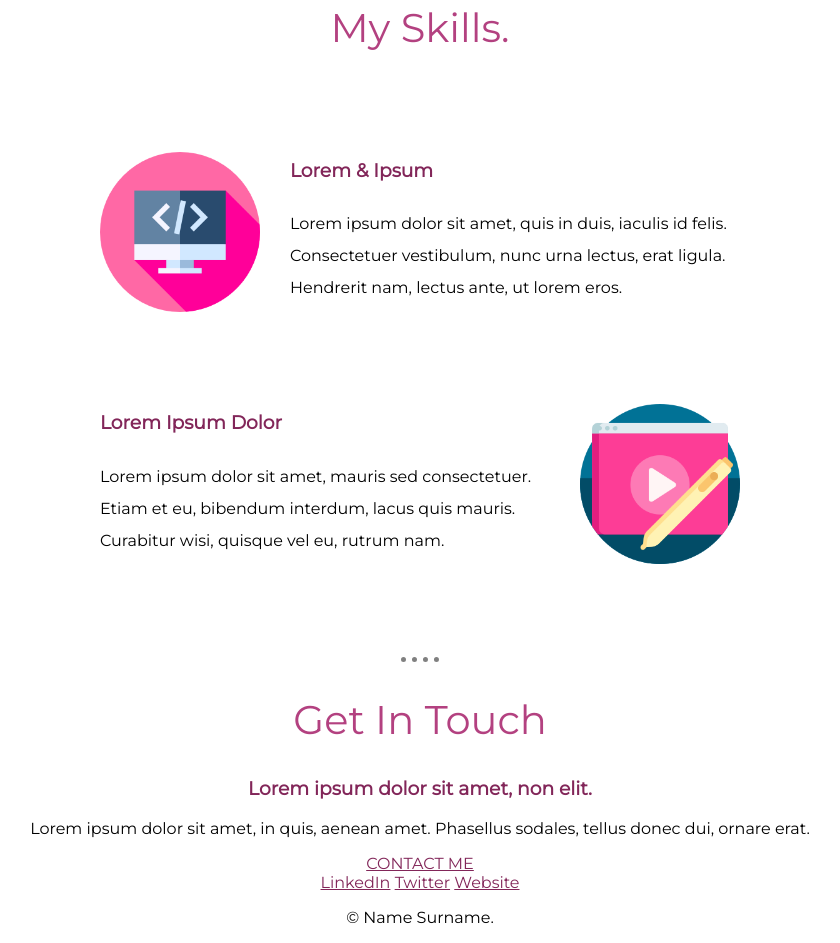
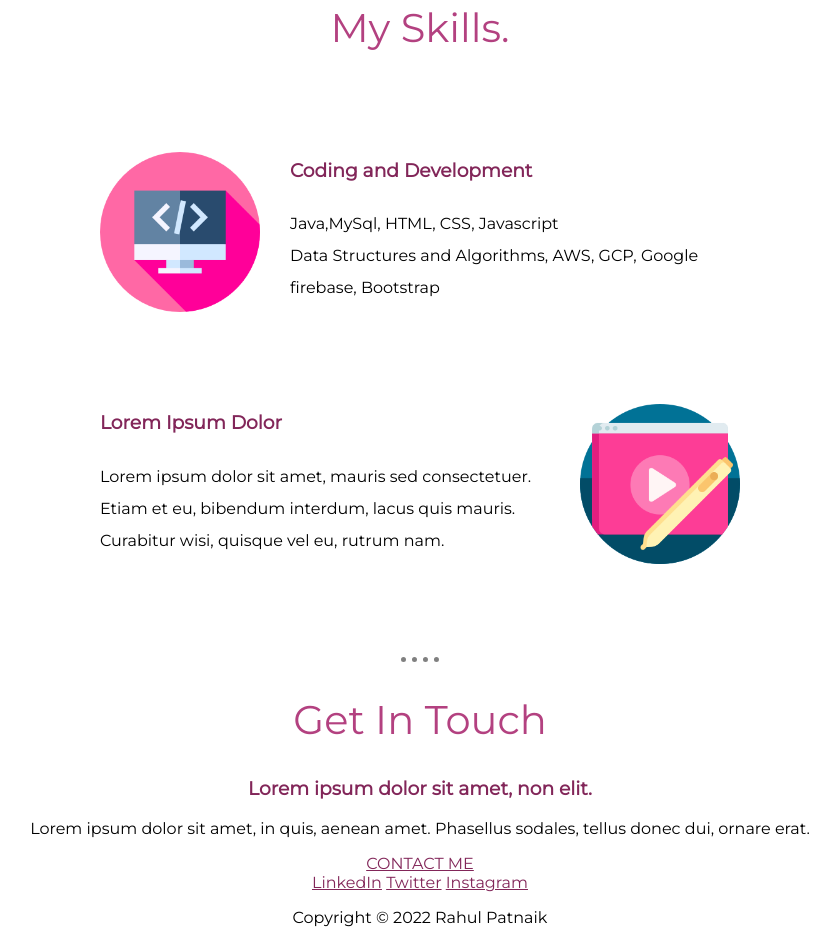
Before and after one commit to Rahu7-cloud/Personal-site, a plain HTML site: page index.html in a window 1280 px wide. Shown: the part 1166-2109 px from the top of the page, without its empty margins (220-1060 px from the left). Drawn offline with Linux system fonts and the light colour scheme; a web font is replaced by a local one.

Commit message:
Update index.html

```diff
--- a/index.html
+++ b/index.html
@@ -30,8 +30,8 @@
       <h2>My Skills.</h2>
       <div class="skill-row">
         <img class="skill-code" src="Images/coding.png" alt="">
-        <h3>Lorem & Ipsum</h3>
-        <p>Lorem ipsum dolor sit amet, quis in duis, iaculis id felis. Consectetuer vestibulum, nunc urna lectus, erat ligula. Hendrerit nam, lectus ante, ut lorem eros.</p>
+        <h3>Coding and Development</h3>
+        <p>Java,MySql, HTML, CSS, Javascript <br> Data Structures and Algorithms, AWS, GCP, Google firebase, Bootstrap</p>
       </div>
       <div class="skill-row">
         <img class="skill-edit" src="Images/video-edition.png" alt="">
@@ -43,7 +43,7 @@
     <div class="contact-me">
       <h2>Get In Touch</h2>
       <h3>Lorem ipsum dolor sit amet, non elit.</h3>
-      <p>Lorem ipsum dolor sit amet, in quis, aenean amet. Phasellus sodales, tellus donec dui, ornare erat.</p>
+      <p class="contact-message">Lorem ipsum dolor sit amet, in quis, aenean amet. Phasellus sodales, tellus donec dui, ornare erat.</p>
       <a class="btn" href="mailto:name@email.com">CONTACT ME</a>
     </div>
   </div>
@@ -51,9 +51,9 @@
 
   <div class="bottom-container">
     <a class="footer-link" href="https://www.linkedin.com/in/rahul-patnaik7/">LinkedIn</a>
-    <a class="footer-link" href="https://twitter.com/">Twitter</a>
-    <a class="footer-link" href="https://www.appbrewery.co/">Website</a>
-    <p>© Name Surname.</p>
+    <a class="footer-link" href="https://twitter.com/patnaik_rahul">Twitter</a>
+    <a class="footer-link" href="https://www.instagram.com/rahul_patnaik_/">Instagram</a>
+    <p class="copyright">Copyright © 2022 Rahul Patnaik </p>
   </div>
 </body>
 
```
